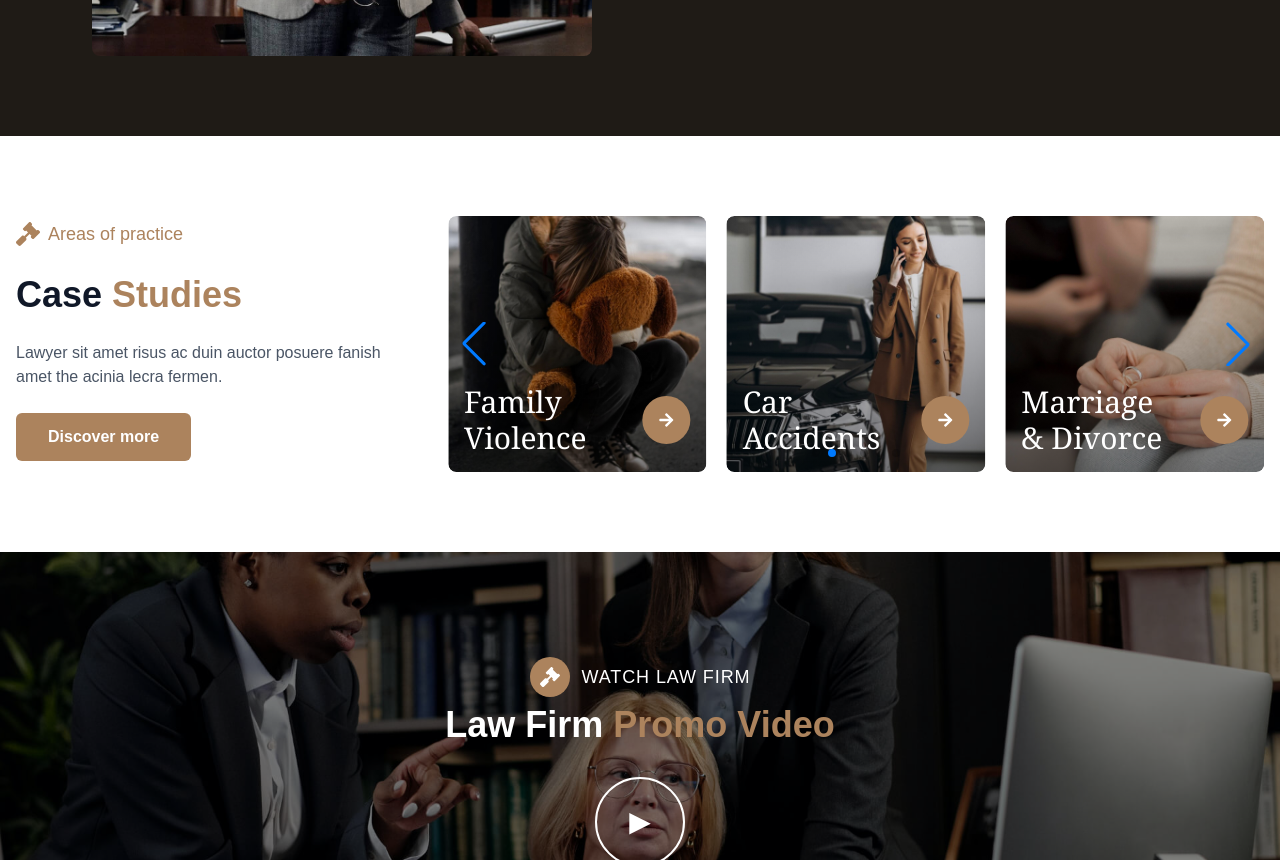
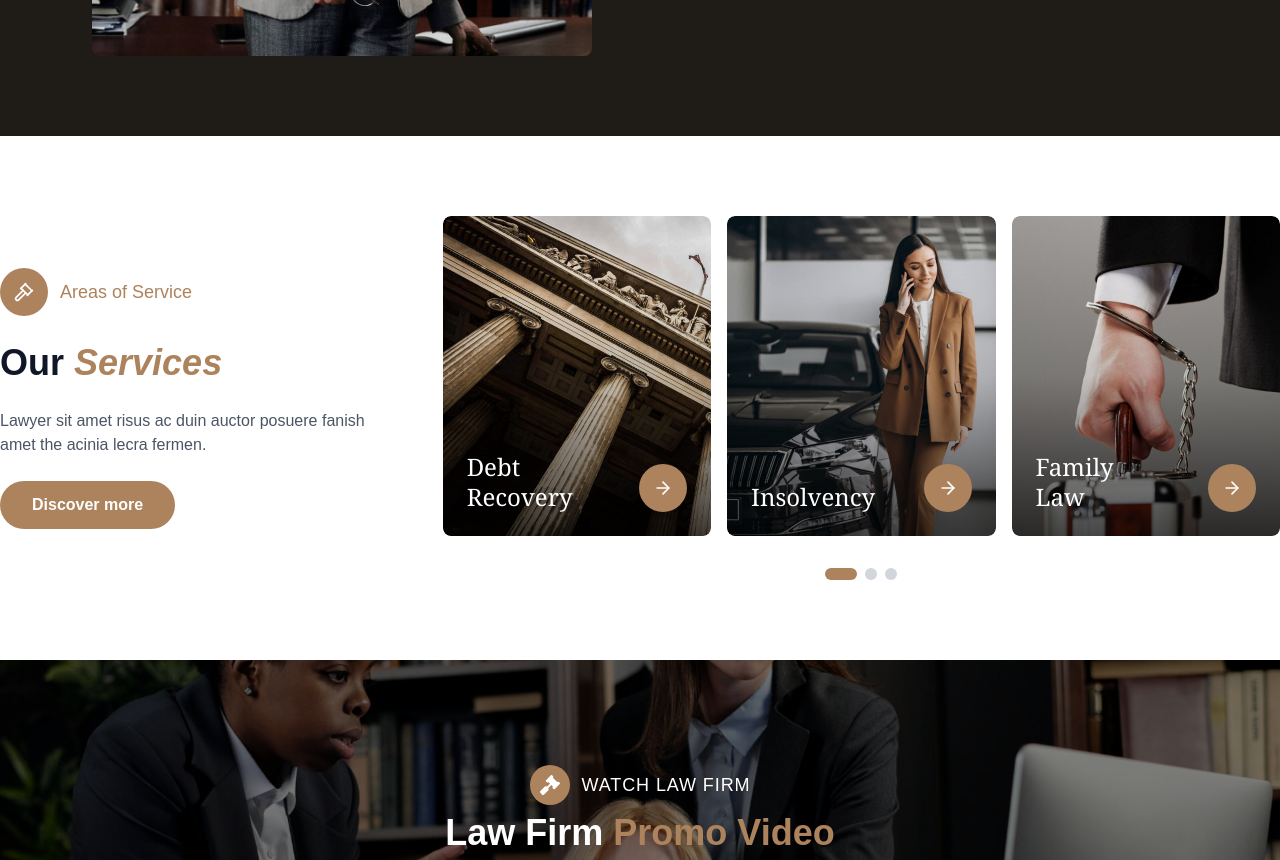
Before and after one commit to jewel-rana-ausasia/aussentra-legal, a Next.js app: page / in a window 1280 px wide. Shown: the part 2120-2980 px from the top of the page. Built offline with nearby package versions, Linux system fonts and the light colour scheme.

Commit message:
Update Service Section

```diff
--- a/app/page.tsx
+++ b/app/page.tsx
@@ -6,6 +6,7 @@ import Footer from "@/components/Footer";
 import GetInTouchFooter from "@/components/GetInTouchFooter";
 import Header from "@/components/Header";
 import Navbar from "@/components/Navbar";
+import ServiceSection from "@/components/ServiceSection";
 import Team from "@/components/TeamMember ";
 import Testimonials from "@/components/Testimonials";
 import VideoSection from "@/components/VideoSection";
@@ -19,7 +20,8 @@ export default function Home() {
     <AboutSection />
     <CaseStudyBox />
     <AboutSection2 />
-    <CaseStudy />
+    {/* <CaseStudy /> */}
+    <ServiceSection />
     <VideoSection />
     <Testimonials />
     <Team />
--- /dev/null
+++ b/components/ServiceSection.tsx
@@ -0,0 +1,141 @@
+"use client";
+import { useState, useEffect } from "react";
+import { Gavel, ArrowRight, ChevronLeft, ChevronRight } from "lucide-react";
+
+const services = [
+  { title: "Conveyancing", img: "/case/4.jpg" },
+  { title: "Immigration\nLaw", img: "/case/5.jpg" },
+  { title: "Debt\nRecovery", img: "/case/6.jpg" },
+  { title: "Insolvency", img: "/case/3.jpg" },
+  { title: "Family\nLaw", img: "/case/1.jpg" },
+  { title: "Wills", img: "/case/2.jpg" },
+  { title: "Probate\n& Estate", img: "/case/6.jpg" },
+];
+
+export default function ServiceSection() {
+  const [currentIndex, setCurrentIndex] = useState(0);
+  const [slidesPerView, setSlidesPerView] = useState(3);
+
+  useEffect(() => {
+    const handleResize = () => {
+      if (window.innerWidth < 768) {
+        setSlidesPerView(1);
+      } else if (window.innerWidth < 1024) {
+        setSlidesPerView(2);
+      } else {
+        setSlidesPerView(3);
+      }
+    };
+
+    handleResize();
+    window.addEventListener("resize", handleResize);
+    return () => window.removeEventListener("resize", handleResize);
+  }, []);
+
+  useEffect(() => {
+    const interval = setInterval(() => {
+      setCurrentIndex((prev) => (prev + 1) % services.length);
+    }, 3000);
+
+    return () => clearInterval(interval);
+  }, []);
+
+  const nextSlide = () => {
+    setCurrentIndex((prev) => (prev + 1) % services.length);
+  };
+
+  const prevSlide = () => {
+    setCurrentIndex((prev) => (prev - 1 + services.length) % services.length);
+  };
+
+  const goToSlide = (index: number) => {
+    setCurrentIndex(index);
+  };
+
+  const getVisibleSlides = () => {
+    const slides = [];
+    for (let i = 0; i < slidesPerView; i++) {
+      slides.push(services[(currentIndex + i) % services.length]);
+    }
+    return slides;
+  };
+
+  return (
+    <section className="relative py-20 bg-white overflow-hidden">
+      <div className="max-w-7xl mx-auto">
+        <div className="grid grid-cols-1 lg:grid-cols-3 gap-12 items-center">
+          {/* Left Content */}
+          <div className="space-y-6">
+            <div className="flex items-center text-[#ac835d] text-lg font-medium">
+              <div className="w-12 h-12 rounded-full bg-[#ac835d] flex items-center justify-center mr-3">
+                <Gavel className="w-5 h-5 text-white" />
+              </div>
+              <span>Areas of Service</span>
+            </div>
+            <h2 className="text-4xl font-bold text-gray-900 leading-tight">
+              Our <span className="italic text-[#ac835d]">Services</span>
+            </h2>
+            <p className="text-gray-600">
+              Lawyer sit amet risus ac duin auctor posuere fanish amet the
+              acinia lecra fermen.
+            </p>
+            <button className="bg-[#ac835d] text-white px-8 py-3 rounded-full font-semibold hover:bg-[#9a7350] transition-all duration-300 hover:shadow-lg">
+              Discover more
+            </button>
+          </div>
+
+          {/* Right Carousel */}
+          <div className="lg:col-span-2">
+            <div className="relative">
+              <div className="flex gap-4 mb-8">
+                {getVisibleSlides().map((item, index) => (
+                  <div
+                    key={`${currentIndex}-${index}`}
+                    className="relative overflow-hidden rounded-lg group flex-1 min-w-0"
+                  >
+                    <img
+                      src={item.img}
+                      alt={item.title.replace("\n", " ")}
+                      className="rounded-lg object-cover w-full h-64 md:h-72 lg:h-80 transition-transform duration-700 group-hover:scale-110"
+                    />
+                    <div className="absolute inset-0 bg-gradient-to-t from-black/70 via-black/20 to-transparent rounded-lg"></div>
+
+                    <div className="absolute bottom-6 left-6 right-6 flex items-end justify-between text-white z-10">
+                      <div className="text-2xl md:text-2xl font-serif whitespace-pre-line leading-tight">
+                        {item.title}
+                      </div>
+                      <a
+                        href="/services"
+                        className="w-12 h-12 flex items-center justify-center bg-[#ac835d] rounded-full text-white transition-all duration-300 hover:bg-white hover:text-[#ac835d] transform hover:scale-110 flex-shrink-0 ml-4"
+                      >
+                        <ArrowRight className="w-5 h-5" />
+                      </a>
+                    </div>
+                  </div>
+                ))}
+              </div>
+
+              {/* Pagination dots */}
+              <div className="flex justify-center gap-2">
+                {services
+                  .slice(0, Math.ceil(services.length / slidesPerView))
+                  .map((_, index) => (
+                    <button
+                      key={index}
+                      onClick={() => goToSlide(index * slidesPerView)}
+                      className={`w-3 h-3 rounded-full transition-all duration-300 ${
+                        Math.floor(currentIndex / slidesPerView) === index
+                          ? "bg-[#ac835d] w-8"
+                          : "bg-gray-300"
+                      }`}
+                      aria-label={`Go to slide ${index + 1}`}
+                    />
+                  ))}
+              </div>
+            </div>
+          </div>
+        </div>
+      </div>
+    </section>
+  );
+}
```
